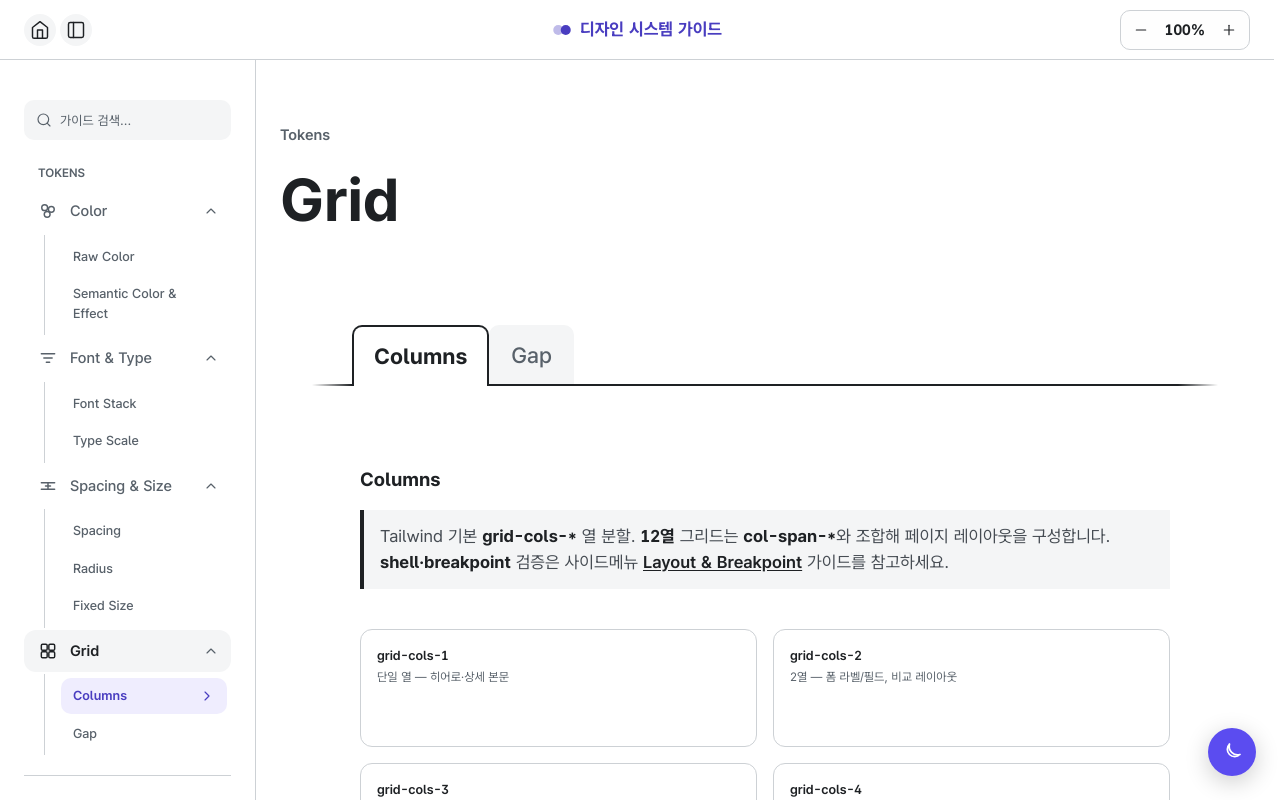
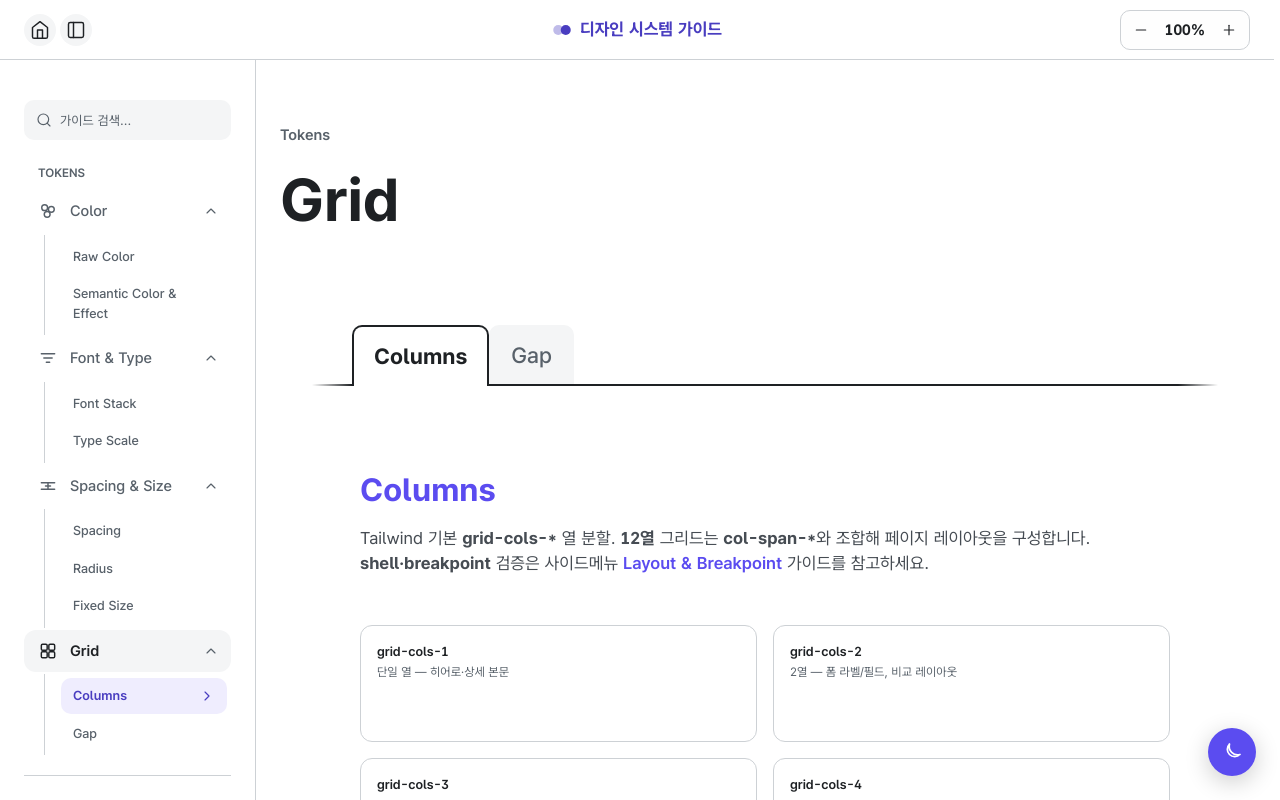
Before and after one commit to yhwabillie/system-guide, a Next.js app: page /guide/grid in a window 1280 px wide. Shown: the top 800 px of the page. Built offline with nearby package versions, Linux system fonts and the light colour scheme.

Commit message:
design: 컬러 타입 섹션 설명 스타일 정리

```diff
--- a/src/components/guide/pages/type-page.tsx
+++ b/src/components/guide/pages/type-page.tsx
@@ -266,9 +266,9 @@ export function GuideTypePage() {
         <section id="section-typography-scale" aria-label="Type Scale" className="mb-0">
           <TabDescriptionCallout>
             <ul className="m-0 flex list-disc flex-col gap-2 pl-5">
-              <li>다양한 크기의 텍스트를 일관되게 사용할 수 있도록 역할과 스타일에 따라 구분해 정의합니다.</li>
-              <li>반응형에 대응하기 위해 개발 코드에서는 px 고정값 대신 <strong>rem</strong> 기반 토큰과 <strong>typo-*</strong> 묶음 유틸리티를 사용합니다.</li>
-              <li>토큰 이름은 해상도별로 분리하지 않고 유지하며, <strong>display-*</strong>와 가이드 상위 타이틀처럼 큰 제목 계층만 breakpoint별 값으로 재매핑합니다.</li>
+              <li>텍스트 크기는 <strong>Display·Heading·Body·Label·Caption</strong> 역할로 나누어 사용합니다.</li>
+              <li>개발에서는 개별 px 값을 쓰지 않고 <strong>text-*</strong> 또는 <strong>typo-*</strong> 토큰 유틸리티를 사용합니다.</li>
+              <li>반응형에서는 토큰 이름은 그대로 두고, 필요한 큰 제목 계층의 크기 값만 breakpoint에서 바뀝니다.</li>
             </ul>
           </TabDescriptionCallout>
           <TypeScaleBaseGuide />
--- a/src/components/guide/shared.tsx
+++ b/src/components/guide/shared.tsx
@@ -1080,22 +1080,15 @@ export function ContentSectionTitle({
   lead?: boolean;
   description?: React.ReactNode;
 }) {
-  const titleMargin = description
-    ? lead
-      ? "mb-4"
-      : "mt-24 mb-4"
-    : lead
-      ? "mb-10"
-      : "mt-24 mb-10";
-
-  return (
-    <>
+  const headerMargin = lead ? "mb-12" : "mt-40 mb-12";
+
+  return (
+    <header className={headerMargin}>
       <h3
         id={id}
         className={[
-          "m-0 text-heading-small font-bold leading-base foreground-default",
+          "m-0 text-heading-large font-bold leading-base foreground-brand",
           guideSectionAnchorClass,
-          titleMargin,
           className,
         ]
           .filter(Boolean)
@@ -1103,8 +1096,10 @@ export function ContentSectionTitle({
       >
         {children}
       </h3>
-      {description ? <TabDescriptionCallout>{description}</TabDescriptionCallout> : null}
-    </>
+      {description ? (
+        <p className="m-0 mt-3 w-full text-body-medium leading-base foreground-subtle">{description}</p>
+      ) : null}
+    </header>
   );
 }
 
```
